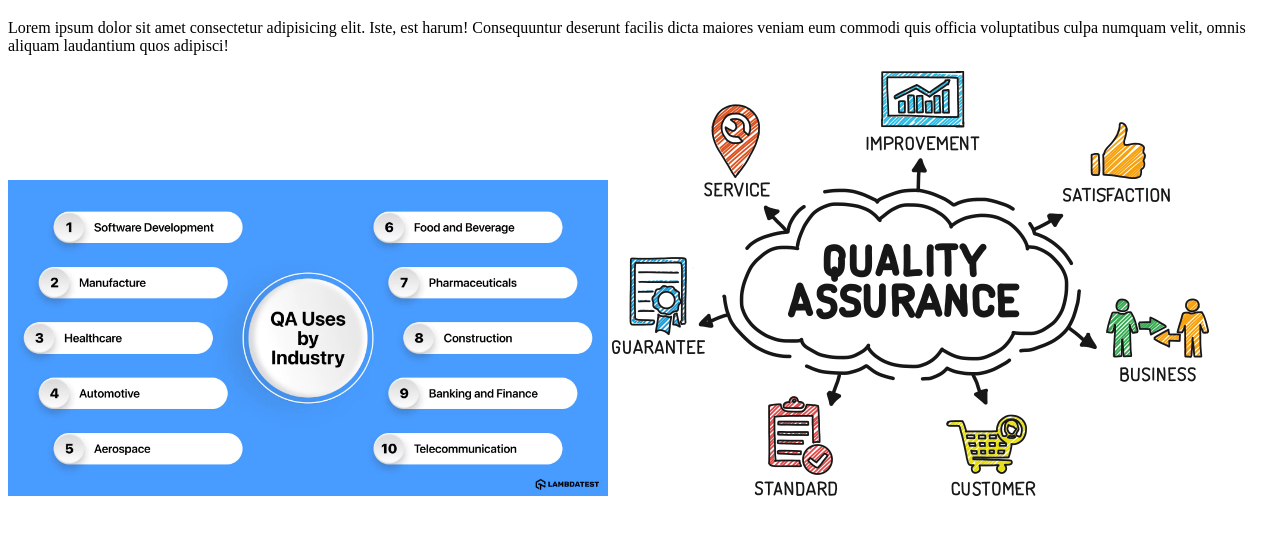
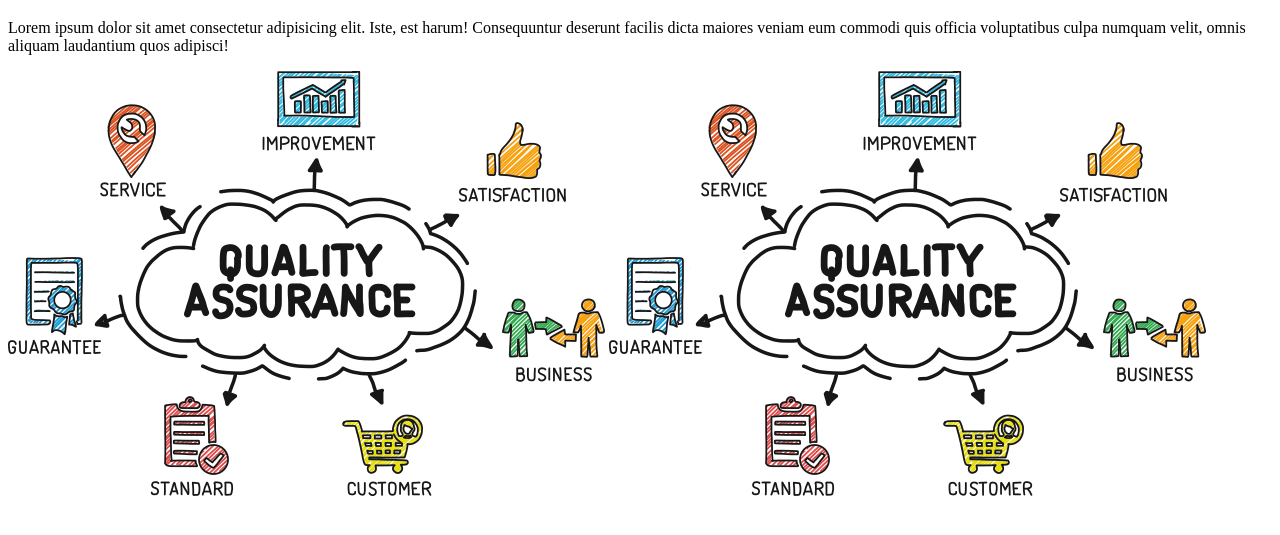
Before and after one commit to faceless1212/Home-work21, a plain HTML site: page pages/gallery.html in a window 1280 px wide. Shown: the part 87-622 px from the top of the page. Drawn offline with Linux system fonts and the light colour scheme.

Commit message:
new image

```diff
--- a/pages/gallery.html
+++ b/pages/gallery.html
@@ -19,7 +19,7 @@
       <p>Lorem ipsum dolor sit amet consectetur adipisicing elit. Iste, est harum! Consequuntur deserunt facilis dicta
         maiores veniam eum commodi quis officia voluptatibus culpa numquam velit, omnis aliquam laudantium quos
         adipisci!</p>
-        <img src="../images/qa-uses-by-industry-assurance.webp" alt="Qa" width="600">
+        <img src="../images/quality-assurance-1.png" alt="Qa-new">
         <img src="../images/quality-assurance-1.png" alt="Qa-new">
     </div>
   </div>
```
